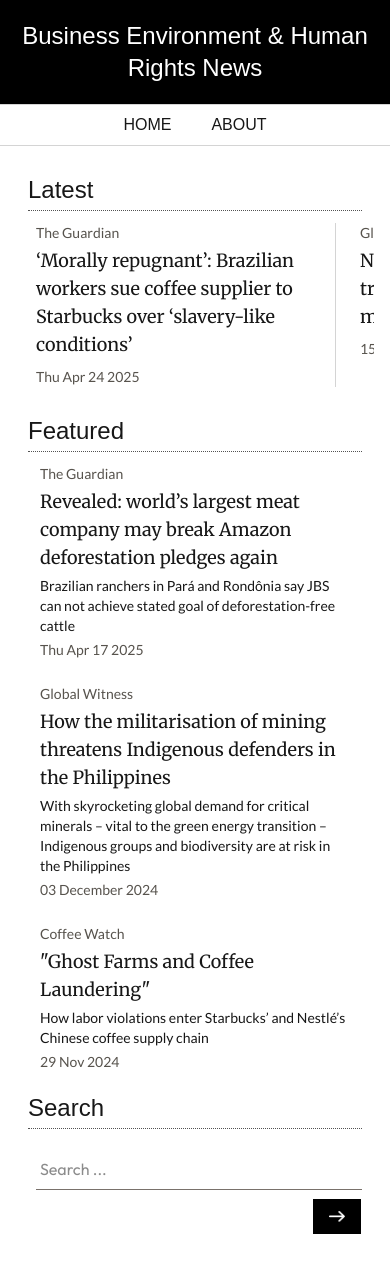
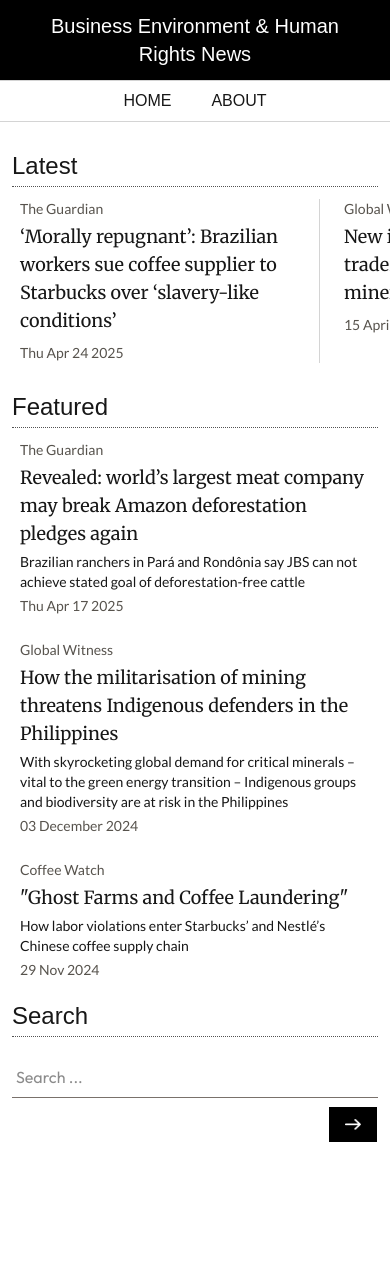
Before and after one commit to mattphillips-one/behr-news-app, a Next.js app: page / in a window 390 px wide. After the commit the page ends 1222 px from the top, so only its background shows below. Built offline with nearby package versions, Linux system fonts and the light colour scheme; a web font is replaced by a local one.

Commit message:
Layout adjustments

```diff
--- a/src/app/components/FeaturedList.tsx
+++ b/src/app/components/FeaturedList.tsx
@@ -33,7 +33,7 @@
     <section className='flex flex-col gap-6'>
       {featuredItems.map((newsItem: NewsItem, i: number) => {
         return (
-          <div className="snap-start min-w-xs px-6 md:px-0"
+          <div className=""
             key={i}>
             <FeaturedCard item={newsItem}/>
           </div>
--- a/src/app/components/LatestList.tsx
+++ b/src/app/components/LatestList.tsx
@@ -30,10 +30,10 @@
   ];
 
   return (
-    <section className='flex snap-x snap-mandatory overflow-x-scroll gap-1 md:gap-6 divide-x-[0.5px] divide-solid divide-neutral-300 no-scrollbar'>
+    <section className='flex flex-row snap-x snap-mandatory overflow-x-scroll md:overflow-auto gap-1 md:gap-6 divide-x-[0.5px] divide-solid divide-neutral-300 no-scrollbar'>
       {latestItems.map((newsItem: NewsItem, i: number) => {
         return (
-          <div className="snap-start min-w-xs px-5"
+          <div className="min-w-xs md:w-1/3 snap-start px-5"
             key={i}>
             <FeaturedCard item={newsItem}/>
           </div>
--- a/src/app/layout.tsx
+++ b/src/app/layout.tsx
@@ -30,10 +30,10 @@
       <body
         className={`${geistSans.variable} ${geistMono.variable} antialiased`}
       >
-        <main className='flex h-[60vh] flex-col mb-10'>
+        <main className='flex h-[140vh] flex-col mb-10'>
           <nav className='flex flex-col top-0 sticky'>
             <div className='flex justify-center bg-black '>
-              <a href='/' className={`${fonts.ovo} text-white text-2xl text-center p-5`}>
+              <a href='/' className={`${fonts.ovo} text-white text-xl md:text-2xl text-center px-5 py-3 md:py-5`}>
                 Business Environment & Human Rights News
               </a>
             </div>
--- a/src/app/page.tsx
+++ b/src/app/page.tsx
@@ -12,7 +12,7 @@
   const query = searchParams?.query || '';
 
   return (
-    <section className='flex flex-col px-4'>
+    <section className='flex flex-col md:px-4'>
 
       <div className="flex flex-col pt-6 gap-2">
         <h1 className={`${fonts.radley} text-2xl/10 border-b-1 border-neutral-600 border-dotted mx-3 md:ml-0`}>
@@ -29,7 +29,7 @@
           <h1 className={`${fonts.radley} text-2xl/10 border-b-1 border-neutral-600 border-dotted mx-3 md:ml-0`}>
             Featured
           </h1>
-          <div className='pt-1 md:mr-3'>
+          <div className='px-5 pt-1 md:mr-3'>
             <FeaturedList />
           </div>
         </div>
@@ -40,10 +40,10 @@
             Search
           </h1>
           {/*<h1 className={`${fonts.lora} text-2xl font-light self-center py-2`}>Search</h1>*/}
-          <div className='pl-2'>
+          <div className=''>
             <Search placeholder="Search ..." />
           </div>
-          <div className='px-4 pb-5'>
+          <div className='px-5 pb-5'>
             {(query !== '') ?
               <Suspense key={query} fallback={<Loading />}>
                 <SearchResults query={query} log={false} />
```
